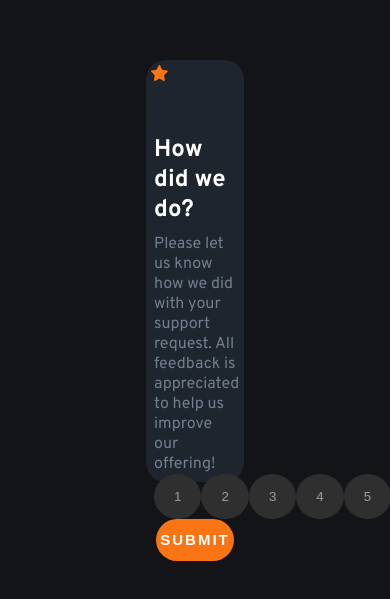
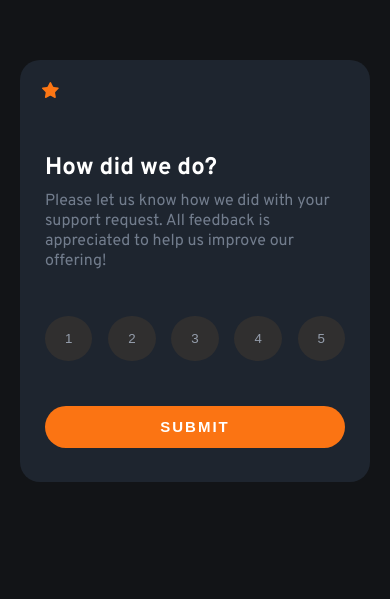
Before and after one commit to AtanasovCode/Responsive-Rating-Card, a plain HTML site: page index.html in a window 390 px wide. Shown: the part 151-750 px from the top of the page. Drawn offline with Linux system fonts and the light colour scheme.

Commit message:
Update Commit 3

```diff
--- a/style.css
+++ b/style.css
@@ -32,13 +32,13 @@ main {
 }
 
 .rating-container {
-    width: 25vw;
+    width: 400px;
     height: 50vh;
     background-color: #1e252f;
     color: white;
     display: flex;
     flex-direction: column;
-    padding: 2vw;
+    padding: 25px;
     border-radius: 20px;
 }
 
@@ -116,7 +116,7 @@ main {
 }
 
 .btn-submit {
-    width: 20vw;
+    width: 350px;
     height: 5vh;
     background-color: var(--orange);
     color: white;
@@ -169,3 +169,20 @@ main {
     justify-content: center;
     text-align: center;
 }
+
+
+
+/*======RESPONSIVE=======*/
+
+@media only screen and (max-width: 410px) {
+    .rating-container {
+        width: 350px;
+        height: 50vh;
+    }
+
+    .btn-submit {
+        width: 300px;
+        height: 5vh;
+    }
+
+}
```
